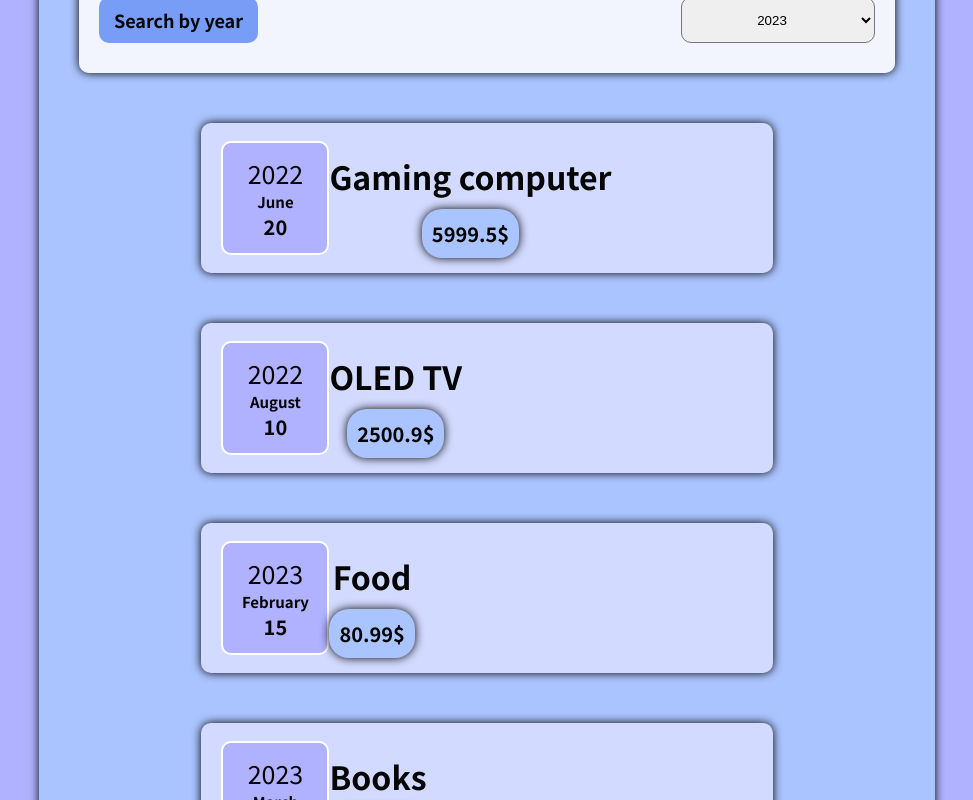
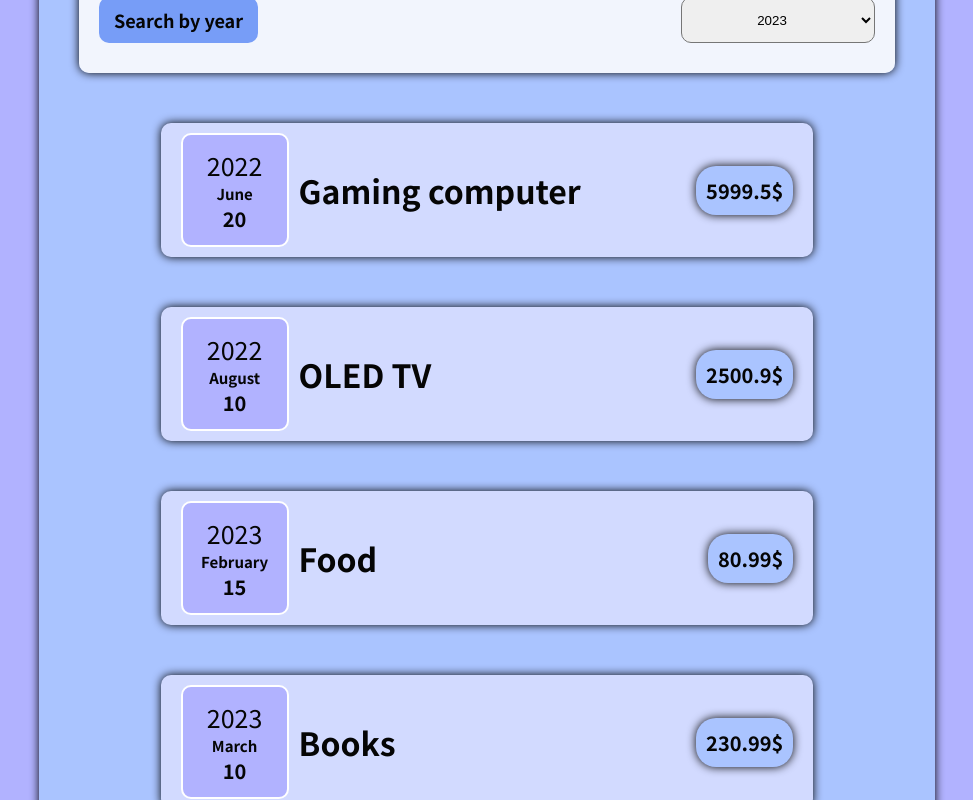
Before and after one commit to Reivah/React-Expenses, a React (Create React App) app: page / in a window 1280 px wide. Shown: the part 800-1600 px from the top of the page, without its empty margins (153-1126 px from the left). Built offline with nearby package versions, Linux system fonts and the light colour scheme.

Commit message:
update on expenseElements

```diff
--- a/src/components/ExpensesElements.css
+++ b/src/components/ExpensesElements.css
@@ -18,7 +18,6 @@
     display: flex;
     flex-direction: column;
     align-items: center;
-    /* font-size: 14px; */
     text-align: center;
 }
 .expenses-elements__items h1 {
@@ -41,6 +40,23 @@
     .expenses-elements {
         display: flex;
         flex-direction: row;
-        width: 70%;
+        width: 80%;
+
     }
+    .expenses-elements__items{
+        flex-direction: row;
+        width: 100%;
+
+    }
+
+    .expenses-elements__items h1 {
+        margin: 0 10px;
+        width: 100%;
+        text-align: left;
+
+    }
+
+
+
+
 }
```
